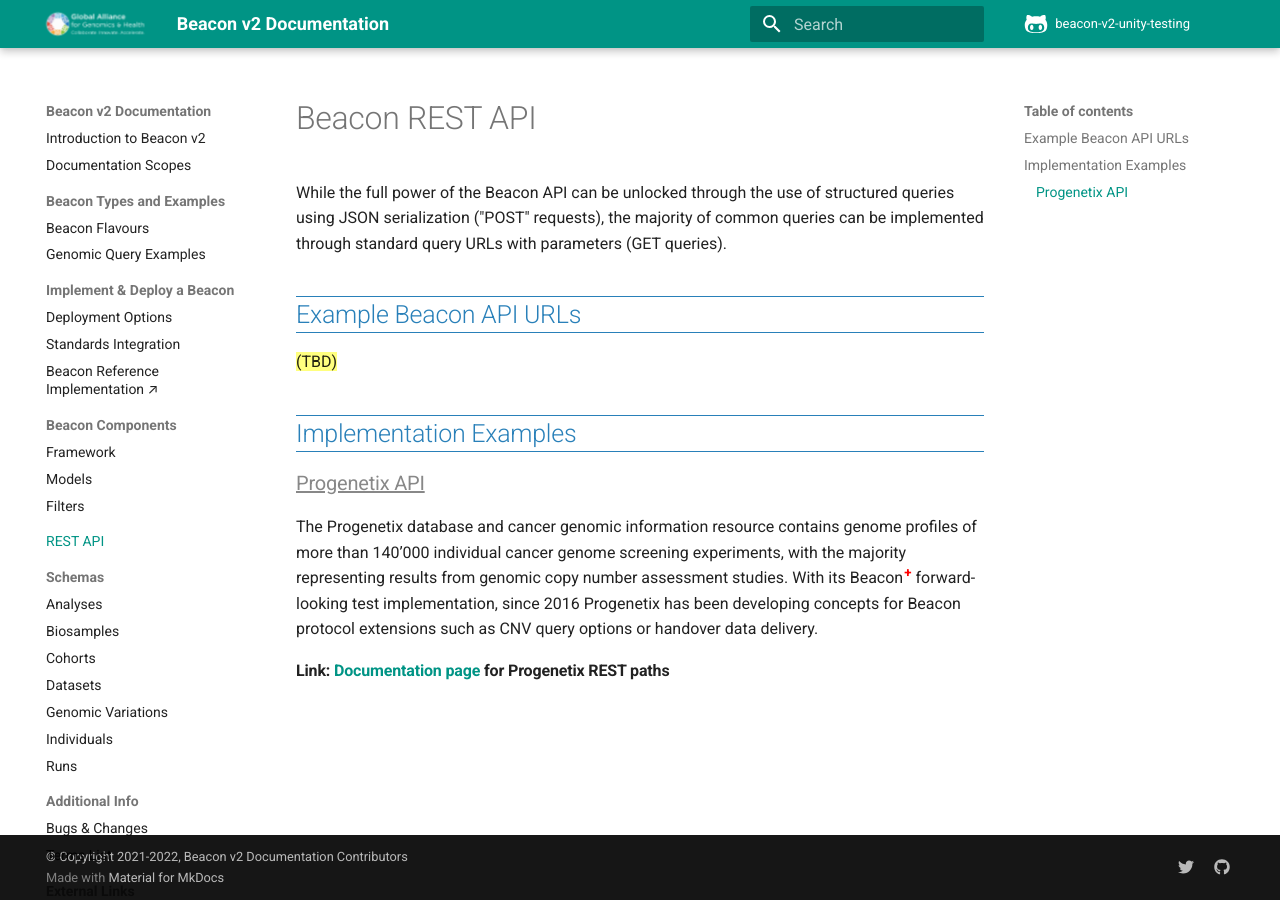
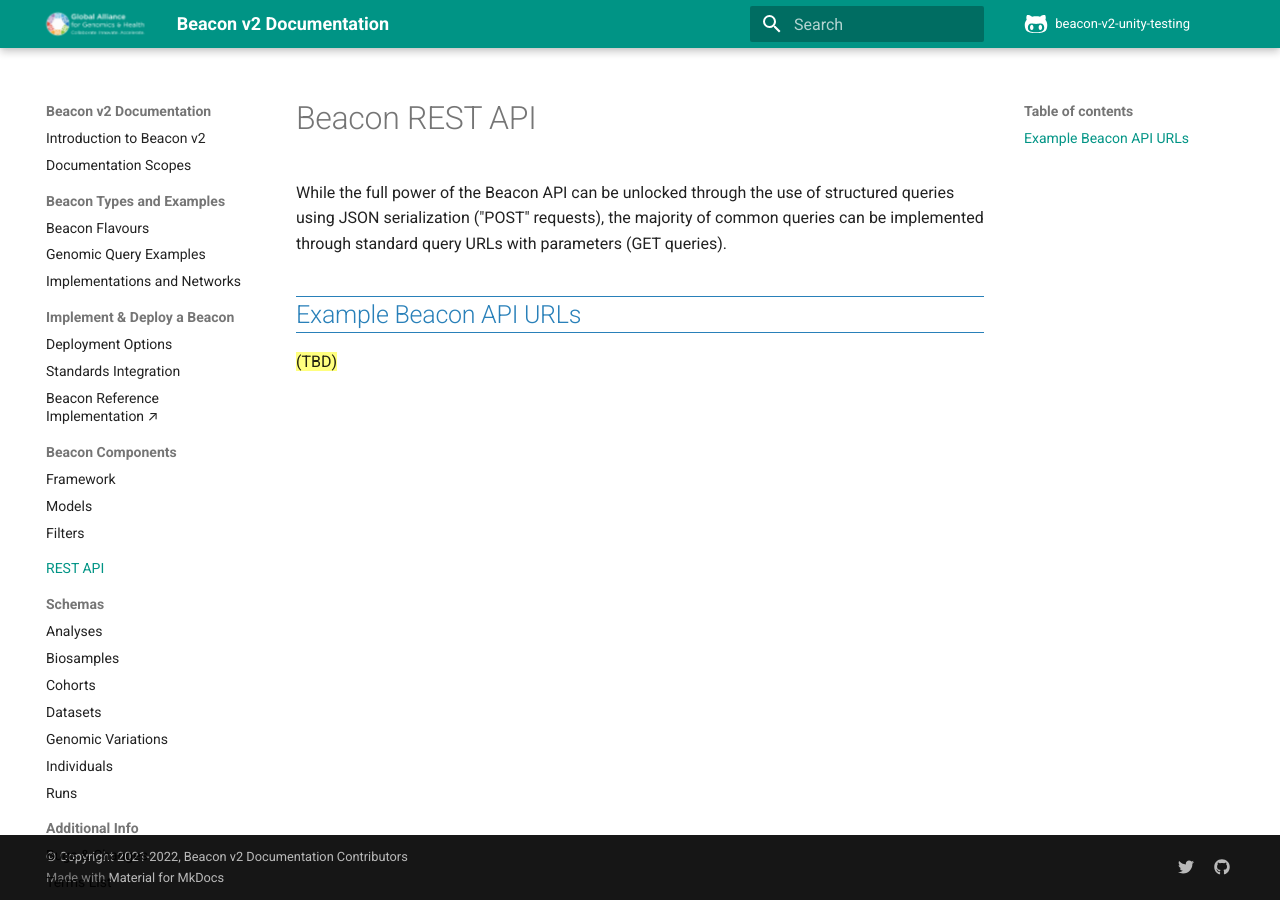
Before and after one commit to ga4gh-beacon/beacon-v2, an MkDocs documentation site: the page built from docs/rest-api.md, in a window 1280 px wide. Built offline with MkDocs 1.6.1 and Material for MkDocs 9.7.7, drawn with Linux system fonts in a browser that asks for light colours; comment, search, counter and statistics services are not loaded.

Commit message:
implementations-and-networks.md

```diff
--- a/docs/rest-api.md
+++ b/docs/rest-api.md
@@ -7,14 +7,3 @@
 ## Example Beacon API URLs
 
 ==(TBD)==
-
-## Implementation Examples
-
-### Progenetix API
-
-The Progenetix database and cancer genomic information resource contains genome profiles
-of more than 140’000 individual cancer genome screening experiments, with the majority
-representing results from genomic copy number assessment studies. With its Beacon<span style="color: red; font-weight: 800;"><sup>+</sup></span> forward-looking test implementation, since 2016 Progenetix has been developing
-concepts for Beacon protocol extensions such as CNV query options or handover data delivery.
-
-#### Link: [Documentation page](implementations/org.progenetix.md) for Progenetix REST paths
--- a/mkdocs.yaml
+++ b/mkdocs.yaml
@@ -49,6 +49,7 @@
     - Beacon Types and Examples:
         - Beacon Flavours: beacon-flavours.md
         - Genomic Query Examples: variant-queries.md
+        - Implementations and Networks: implementations-and-networks.md
     - Implement & Deploy a Beacon:
         - Deployment Options: implement-and-deploy.md
         - Standards Integration: formats-standards.md
```
Also changed, not shown: docs/implementations-and-networks.md (added, +26 -0 lines).
